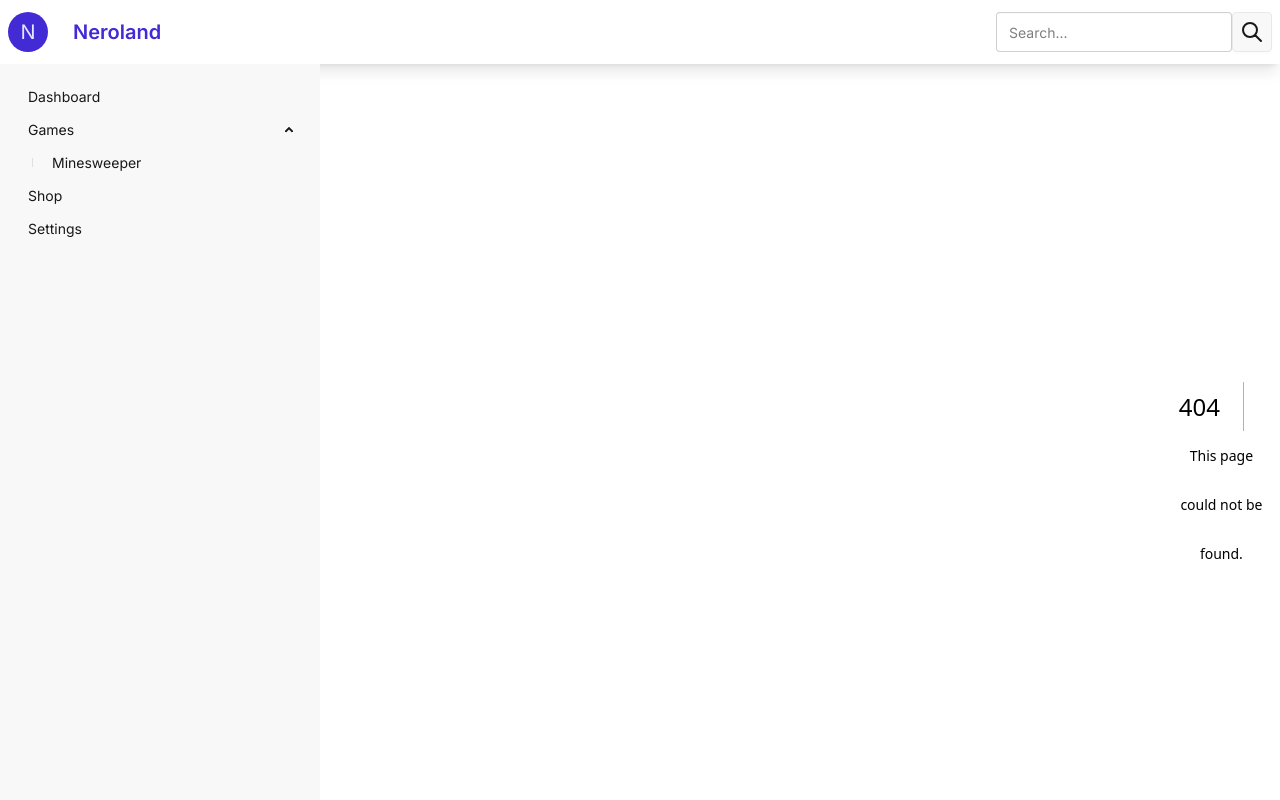
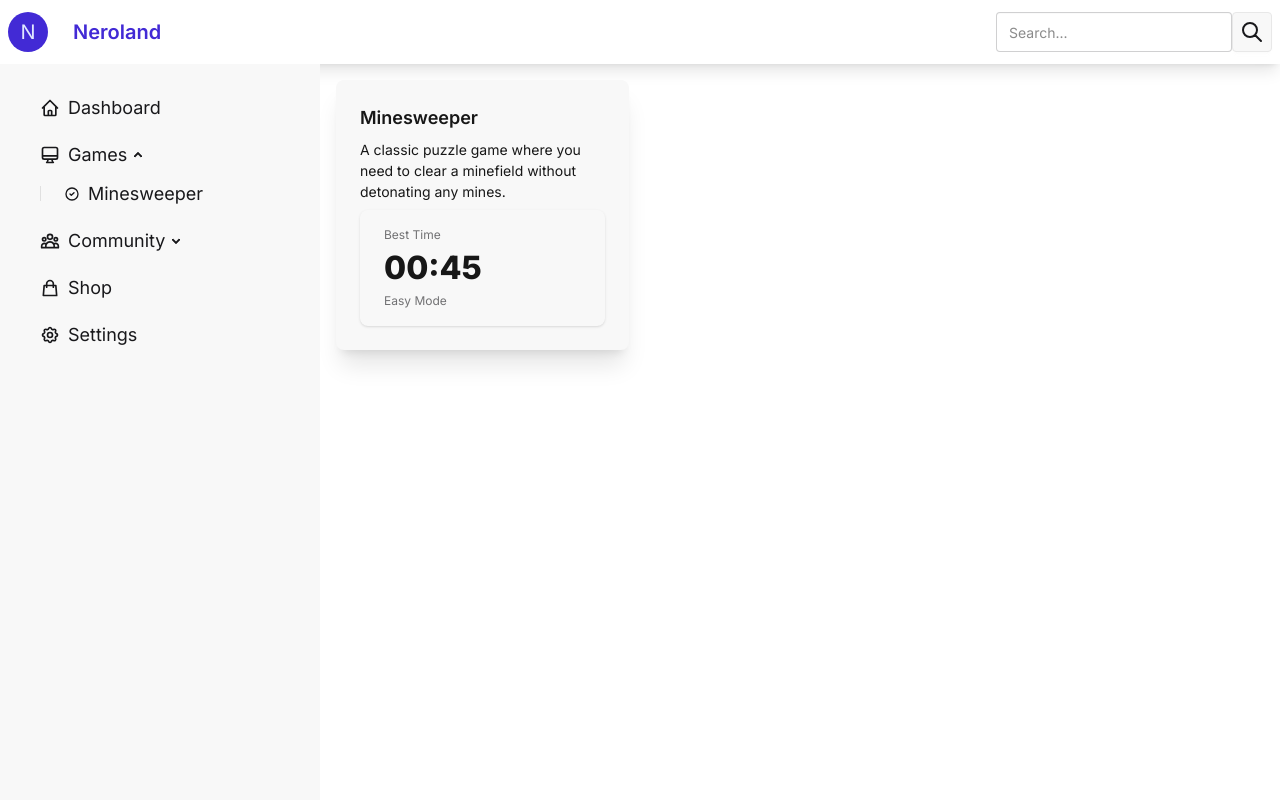
Before and after one commit to vinhyenvodoi98/Neroland, a Next.js app: page /minesweeper in a window 1280 px wide. Before the commit this address had no page. Shown: the top 800 px of the page. Built offline with nearby package versions, Linux system fonts and the light colour scheme.

Commit message:
add sidebar and game card

```diff
--- a/src/app/layout.tsx
+++ b/src/app/layout.tsx
@@ -24,7 +24,7 @@ export default function RootLayout({
           <Header />
           <div className="flex flex-1">
             <Sidebar />
-            <main className="flex-1 p-4">
+            <main className="">
               {children}
             </main>
           </div>
--- /dev/null
+++ b/src/app/minesweeper/page.tsx
@@ -0,0 +1,26 @@
+'use client';
+
+import Card from '@/components/Card';
+
+export default function MinesweeperPage() {
+  return (
+    <div className="p-4">
+      <div className="grid grid-cols-1 md:grid-cols-2 lg:grid-cols-3 gap-6">
+        {/* Game Info Card */}
+        <Card
+          title="Minesweeper"
+          variant="hover"
+        >
+          <p>A classic puzzle game where you need to clear a minefield without detonating any mines.</p>
+          <div className="stats shadow">
+            <div className="stat">
+              <div className="stat-title">Best Time</div>
+              <div className="stat-value">00:45</div>
+              <div className="stat-desc">Easy Mode</div>
+            </div>
+          </div>
+        </Card>
+      </div>
+    </div>
+  );
+}
--- /dev/null
+++ b/src/components/Card.tsx
@@ -0,0 +1,57 @@
+'use client';
+
+import { ReactNode } from 'react';
+
+interface CardProps {
+  title?: string;
+  children: ReactNode;
+  image?: string;
+  imageAlt?: string;
+  actions?: ReactNode;
+  className?: string;
+  variant?: 'default' | 'bordered' | 'compact' | 'hover';
+  bgColor?: 'base-100' | 'base-200' | 'base-300';
+}
+
+export default function Card({
+  title,
+  children,
+  image,
+  imageAlt,
+  actions,
+  className = '',
+  variant = 'default',
+  bgColor = 'base-200'
+}: CardProps) {
+  const getVariantClasses = () => {
+    switch (variant) {
+      case 'bordered':
+        return 'border border-base-300';
+      case 'compact':
+        return 'card-compact';
+      case 'hover':
+        return 'hover:shadow-lg transition-shadow duration-300';
+      default:
+        return '';
+    }
+  };
+
+  return (
+    <div className={`card bg-${bgColor} shadow-xl ${getVariantClasses()} ${className}`}>
+      {image && (
+        <figure className="px-4 pt-4">
+          <img src={image} alt={imageAlt || title || 'Card image'} className="rounded-xl" />
+        </figure>
+      )}
+      <div className="card-body">
+        {title && <h2 className="card-title">{title}</h2>}
+        {children}
+        {actions && (
+          <div className="card-actions justify-end">
+            {actions}
+          </div>
+        )}
+      </div>
+    </div>
+  );
+}
--- a/src/components/Sidebar.tsx
+++ b/src/components/Sidebar.tsx
@@ -1,27 +1,122 @@
 'use client';
 
+import Link from 'next/link';
+import { usePathname } from 'next/navigation';
+
 export default function Sidebar() {
+  const pathname = usePathname();
+
+  const isActive = (path: string) => pathname === path;
+
   return (
-    <div className="drawer lg:drawer-open">
+    <div className="lg:drawer-open">
       <input id="my-drawer-2" type="checkbox" className="drawer-toggle" />
       <div className="drawer-content flex flex-col">
-        <label htmlFor="my-drawer-2" className="btn btn-primary drawer-button lg:hidden">Open drawer</label>
+        <label htmlFor="my-drawer-2" className="btn btn-primary drawer-button lg:hidden">
+          <svg xmlns="http://www.w3.org/2000/svg" fill="none" viewBox="0 0 24 24" className="inline-block w-5 h-5 stroke-current">
+            <path strokeLinecap="round" strokeLinejoin="round" strokeWidth="2" d="M4 6h16M4 12h16M4 18h16"></path>
+          </svg>
+        </label>
       </div>
       <div className="drawer-side">
         <label htmlFor="my-drawer-2" aria-label="close sidebar" className="drawer-overlay"></label>
-        <ul className="menu p-4 w-80 min-h-full bg-base-200 text-base-content">
-          <li><a className="active">Dashboard</a></li>
+        <div className="menu p-4 w-80 min-h-full bg-base-200 text-base-content">
+
+          {/* Main Navigation */}
+          <ul className="menu menu-lg gap-2">
+            <li>
+              <Link
+                href="/"
+                className={`flex items-center gap-2 ${isActive('/') ? 'active' : ''}`}
+              >
+                <svg xmlns="http://www.w3.org/2000/svg" className="h-5 w-5" fill="none" viewBox="0 0 24 24" stroke="currentColor">
+                  <path strokeLinecap="round" strokeLinejoin="round" strokeWidth="2" d="M3 12l2-2m0 0l7-7 7 7M5 10v10a1 1 0 001 1h3m10-11l2 2m-2-2v10a1 1 0 01-1 1h-3m-6 0a1 1 0 001-1v-4a1 1 0 011-1h2a1 1 0 011 1v4a1 1 0 001 1m-6 0h6" />
+                </svg>
+                Dashboard
+              </Link>
+            </li>
+
             <li>
               <details open>
-              <summary>Games</summary>
+                <summary className="flex items-center gap-2">
+                  <svg xmlns="http://www.w3.org/2000/svg" className="h-5 w-5" fill="none" viewBox="0 0 24 24" stroke="currentColor">
+                    <path strokeLinecap="round" strokeLinejoin="round" strokeWidth="2" d="M9.75 17L9 20l-1 1h8l-1-1-.75-3M3 13h18M5 17h14a2 2 0 002-2V5a2 2 0 00-2-2H5a2 2 0 00-2 2v10a2 2 0 002 2z" />
+                  </svg>
+                  Games
+                </summary>
                 <ul>
-                <li><a>Minesweeper</a></li>
+                  <li>
+                    <Link
+                      href="/minesweeper"
+                      className={`flex items-center gap-2 ${isActive('/minesweeper') ? 'active' : ''}`}
+                    >
+                      <svg xmlns="http://www.w3.org/2000/svg" className="h-4 w-4" fill="none" viewBox="0 0 24 24" stroke="currentColor">
+                        <path strokeLinecap="round" strokeLinejoin="round" strokeWidth="2" d="M9 12l2 2 4-4m6 2a9 9 0 11-18 0 9 9 0 0118 0z" />
+                      </svg>
+                      Minesweeper
+                    </Link>
+                  </li>
                 </ul>
               </details>
             </li>
-          <li><a>Shop</a></li>
-          <li><a>Settings</a></li>
+
+            <li>
+              <details>
+                <summary className="flex items-center gap-2">
+                  <svg xmlns="http://www.w3.org/2000/svg" className="h-5 w-5" fill="none" viewBox="0 0 24 24" stroke="currentColor">
+                    <path strokeLinecap="round" strokeLinejoin="round" strokeWidth="2" d="M17 20h5v-2a3 3 0 00-5.356-1.857M17 20H7m10 0v-2c0-.656-.126-1.283-.356-1.857M7 20H2v-2a3 3 0 015.356-1.857M7 20v-2c0-.656.126-1.283.356-1.857m0 0a5.002 5.002 0 019.288 0M15 7a3 3 0 11-6 0 3 3 0 016 0zm6 3a2 2 0 11-4 0 2 2 0 014 0zM7 10a2 2 0 11-4 0 2 2 0 014 0z" />
+                  </svg>
+                  Community
+                </summary>
+                <ul>
+                  <li>
+                    <Link href="/friends" className="flex items-center gap-2">
+                      <svg xmlns="http://www.w3.org/2000/svg" className="h-4 w-4" fill="none" viewBox="0 0 24 24" stroke="currentColor">
+                        <path strokeLinecap="round" strokeLinejoin="round" strokeWidth="2" d="M12 4.354a4 4 0 110 5.292M15 21H3v-1a6 6 0 0112 0v1zm0 0h6v-1a6 6 0 00-9-5.197M13 7a4 4 0 11-8 0 4 4 0 018 0z" />
+                      </svg>
+                      Friends
+                    </Link>
+                  </li>
+                  <li>
+                    <Link href="/clans" className="flex items-center gap-2">
+                      <svg xmlns="http://www.w3.org/2000/svg" className="h-4 w-4" fill="none" viewBox="0 0 24 24" stroke="currentColor">
+                        <path strokeLinecap="round" strokeLinejoin="round" strokeWidth="2" d="M19 21V5a2 2 0 00-2-2H7a2 2 0 00-2 2v16m14 0h2m-2 0h-5m-9 0H3m2 0h5M9 7h1m-1 4h1m4-4h1m-1 4h1m-5 10v-5a1 1 0 011-1h2a1 1 0 011 1v5m-4 0h4" />
+                      </svg>
+                      Clans
+                    </Link>
+                  </li>
+                  <li>
+                    <Link href="/leaderboard" className="flex items-center gap-2">
+                      <svg xmlns="http://www.w3.org/2000/svg" className="h-4 w-4" fill="none" viewBox="0 0 24 24" stroke="currentColor">
+                        <path strokeLinecap="round" strokeLinejoin="round" strokeWidth="2" d="M9 19v-6a2 2 0 00-2-2H5a2 2 0 00-2 2v6a2 2 0 002 2h2a2 2 0 002-2zm0 0V9a2 2 0 012-2h2a2 2 0 012 2v10m-6 0a2 2 0 002 2h2a2 2 0 002-2m0 0V5a2 2 0 012-2h2a2 2 0 012 2v14a2 2 0 01-2 2h-2a2 2 0 01-2-2z" />
+                      </svg>
+                      Leaderboard
+                    </Link>
+                  </li>
                 </ul>
+              </details>
+            </li>
+
+            <li>
+              <Link href="/shop" className="flex items-center gap-2">
+                <svg xmlns="http://www.w3.org/2000/svg" className="h-5 w-5" fill="none" viewBox="0 0 24 24" stroke="currentColor">
+                  <path strokeLinecap="round" strokeLinejoin="round" strokeWidth="2" d="M16 11V7a4 4 0 00-8 0v4M5 9h14l1 12H4L5 9z" />
+                </svg>
+                Shop
+              </Link>
+            </li>
+
+            <li>
+              <Link href="/settings" className="flex items-center gap-2">
+                <svg xmlns="http://www.w3.org/2000/svg" className="h-5 w-5" fill="none" viewBox="0 0 24 24" stroke="currentColor">
+                  <path strokeLinecap="round" strokeLinejoin="round" strokeWidth="2" d="M10.325 4.317c.426-1.756 2.924-1.756 3.35 0a1.724 1.724 0 002.573 1.066c1.543-.94 3.31.826 2.37 2.37a1.724 1.724 0 001.065 2.572c1.756.426 1.756 2.924 0 3.35a1.724 1.724 0 00-1.066 2.573c.94 1.543-.826 3.31-2.37 2.37a1.724 1.724 0 00-2.572 1.065c-.426 1.756-2.924 1.756-3.35 0a1.724 1.724 0 00-2.573-1.066c-1.543.94-3.31-.826-2.37-2.37a1.724 1.724 0 00-1.065-2.572c-1.756-.426-1.756-2.924 0-3.35a1.724 1.724 0 001.066-2.573c-.94-1.543.826-3.31 2.37-2.37.996.608 2.296.07 2.572-1.065z" />
+                  <path strokeLinecap="round" strokeLinejoin="round" strokeWidth="2" d="M15 12a3 3 0 11-6 0 3 3 0 016 0z" />
+                </svg>
+                Settings
+              </Link>
+            </li>
+          </ul>
+        </div>
       </div>
     </div>
   );
```
Lines whose indentation alone changed are shown as unchanged.
